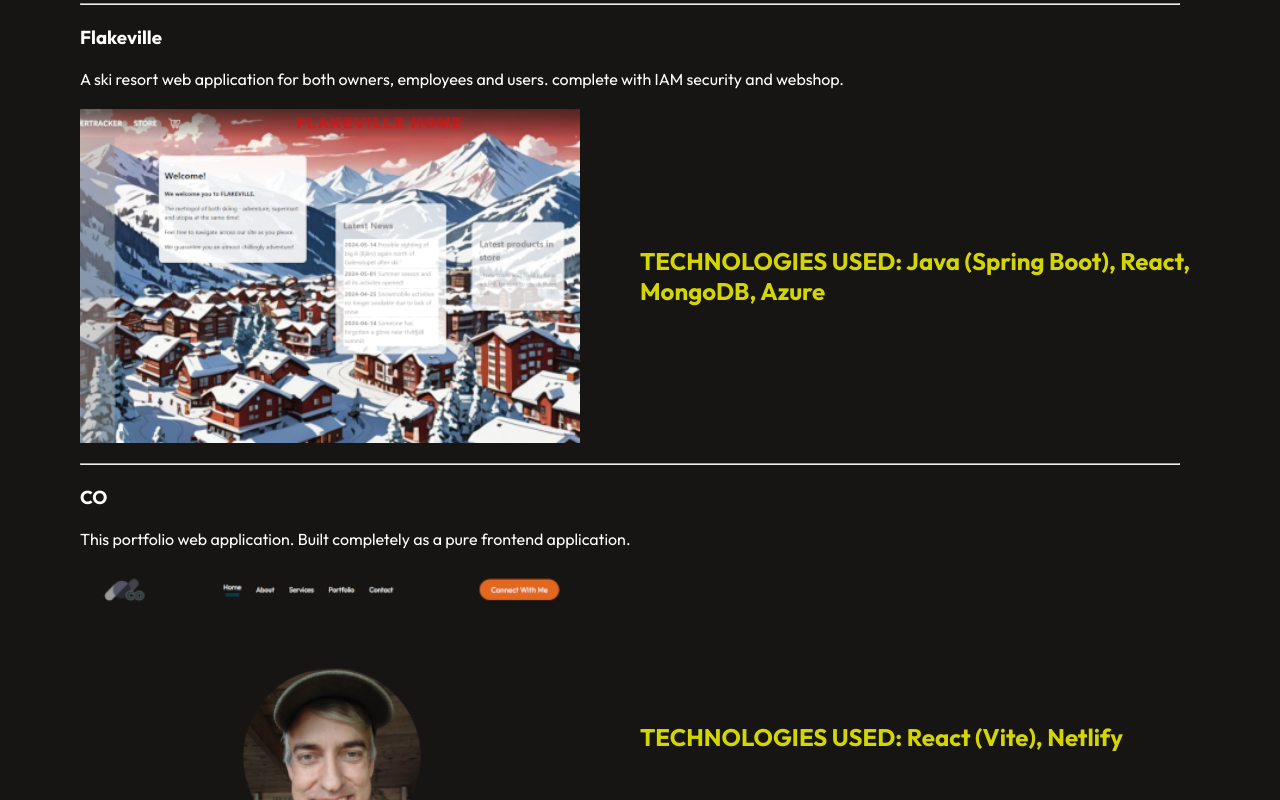
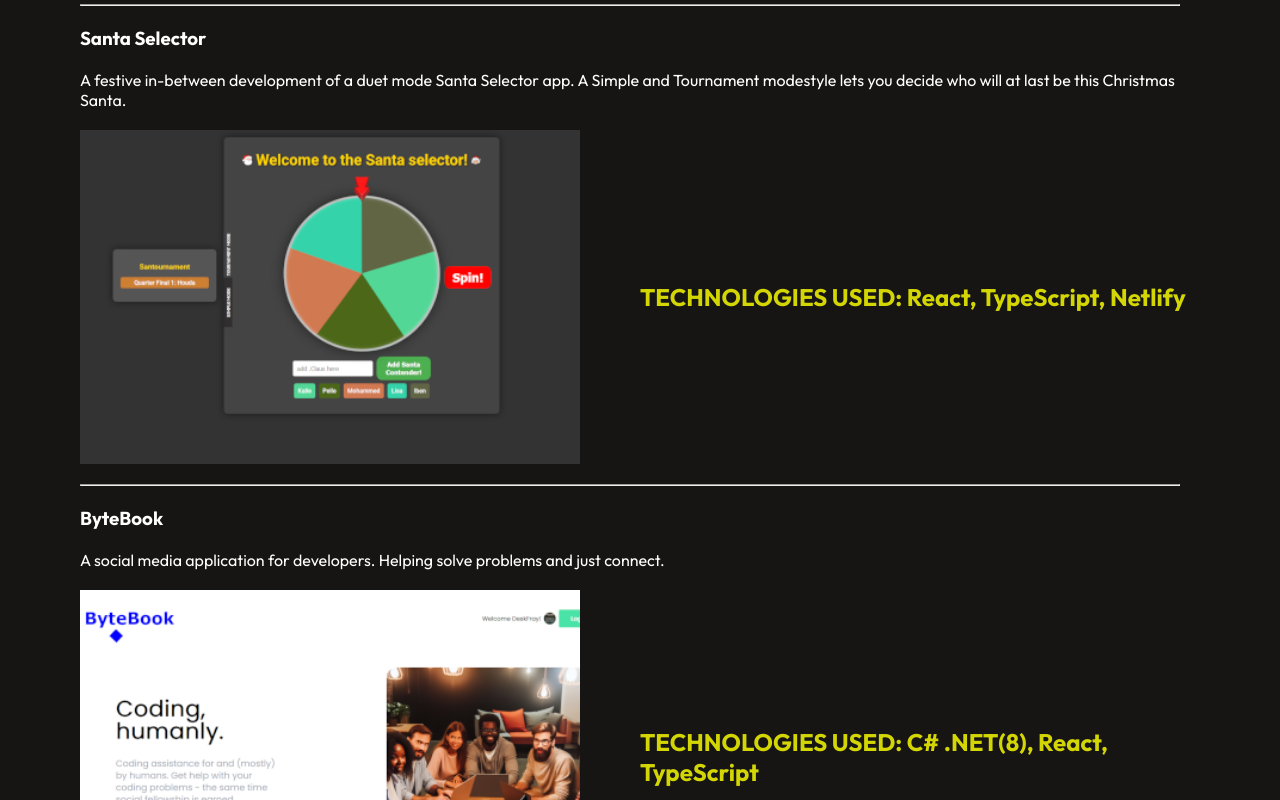
Before and after one commit to Cristoffer85/c-portfolio, a React (Vite) app: page /Pages/Portfolio/Portfolio in a window 1280 px wide. Shown: the part 1040-1840 px from the top of the page. Built offline with nearby package versions, Linux system fonts and the light colour scheme.

Commit message:
New work added and portfoilio subpage updated slightly with columns

```diff
--- a/src/Pages/Portfolio/Portfolio.jsx
+++ b/src/Pages/Portfolio/Portfolio.jsx
@@ -10,6 +10,7 @@
 import HoneyCombOdyssey from '../../assets/HoneyCombOdyssey.png'
 import Logodesign from '../../assets/Logodesign.png'
 import LateraRaceTracer from '../../assets/LateraRaceTracer.png'
+import SantaSelector from '../../assets/SantaSelector.png'
 
 const Portfolio = () => {
   const navigate = useNavigate();
@@ -46,22 +47,28 @@
         <h3>Listed below are different projects i have been working on for the last 2+ years:</h3>
         <hr></hr>
 
+        <h3 id="CO">CO</h3>
+        <p>This portfolio web application. Built completely as a pure frontend application.</p>
+        <img src={C} alt="" title="CO"/>
+        <h2 className="tech-knowledge">TECHNOLOGIES USED: React (Vite), JavaScript, Netlify</h2>
+        <hr></hr>
+
+        <h3 id="Santa-Selector">Santa Selector</h3>
+        <p>A festive in-between development of a duet mode Santa Selector app. A Simple and Tournament modestyle lets you decide who will at last be this Christmas Santa.</p>
+        <img src={SantaSelector} alt="" title="CO"/>
+        <h2 className="tech-knowledge">TECHNOLOGIES USED: React, TypeScript, Netlify</h2>
+        <hr></hr>
+
         <h3 id="ByteBook">ByteBook</h3>
         <p>A social media application for developers. Helping solve problems and just connect.</p>
         <img src={ByteBook} alt="" title="ByteBook"/>
-        <h2 className="tech-knowledge">TECHNOLOGIES USED: C# .NET(8), React</h2>
+        <h2 className="tech-knowledge">TECHNOLOGIES USED: C# .NET(8), React, TypeScript</h2>
         <hr></hr>
 
         <h3 id="FlakeVille">Flakeville</h3>
         <p>A ski resort web application for both owners, employees and users. complete with IAM security and webshop.</p>
         <img src={Flakeville} alt="" title="Flakeville"/>
         <h2 className="tech-knowledge">TECHNOLOGIES USED: Java (Spring Boot), React, MongoDB, Azure</h2>
-        <hr></hr>
-
-        <h3 id="CO">CO</h3>
-        <p>This portfolio web application. Built completely as a pure frontend application.</p>
-        <img src={C} alt="" title="CO"/>
-        <h2 className="tech-knowledge">TECHNOLOGIES USED: React (Vite), Netlify</h2>
         <hr></hr>
 
         <h3 id="HoneyComb-Odyssey">HoneyComb Odyssey</h3>
--- a/src/assets/mywork_data.js
+++ b/src/assets/mywork_data.js
@@ -4,8 +4,15 @@
 import project4_img from '../assets/HoneyCombOdyssey.png'
 import project5_img from '../assets/Logodesign.png'
 import project6_img from '../assets/LateraRaceTracer.png'
+import project7_img from '../assets/SantaSelector.png'
 
 const mywork_data = [
+    {
+        w_no:3,
+        w_name:"Portfolio (React -Vite, Netlify)",
+        w_img:project3_img,
+        id: "CO"
+    },
     {
         w_no: 1,
         w_name: "ByteBook (C# .NET, React)",
@@ -13,16 +20,10 @@
         id: "ByteBook"
     },
     {
-        w_no: 1,
-        w_name: "FlakeVille (Java, React, MongoDB, Azure)",
-        w_img: project2_img,
-        id: "FlakeVille"
-    },
-    {
-        w_no:3,
-        w_name:"Portfolio (React -Vite, Netlify)",
-        w_img:project3_img,
-        id: "CO"
+        w_no: 2,
+        w_name: "Santa Selector (React, TypeScript)",
+        w_img: project7_img,
+        id: "Santa-Selector"
     },
     {
         w_no:4,
```
Also changed, not shown: src/assets/SantaSelector.png (added).
